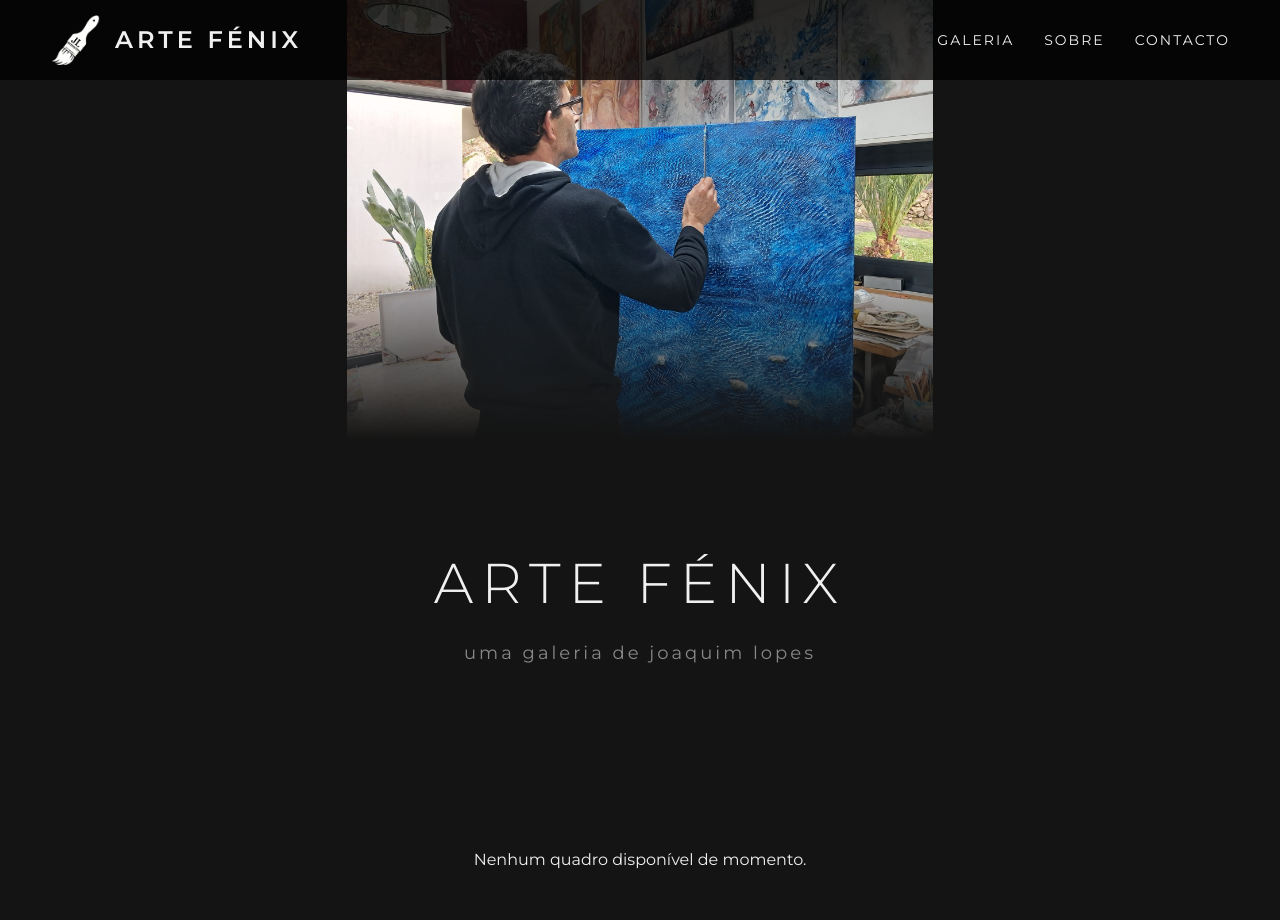
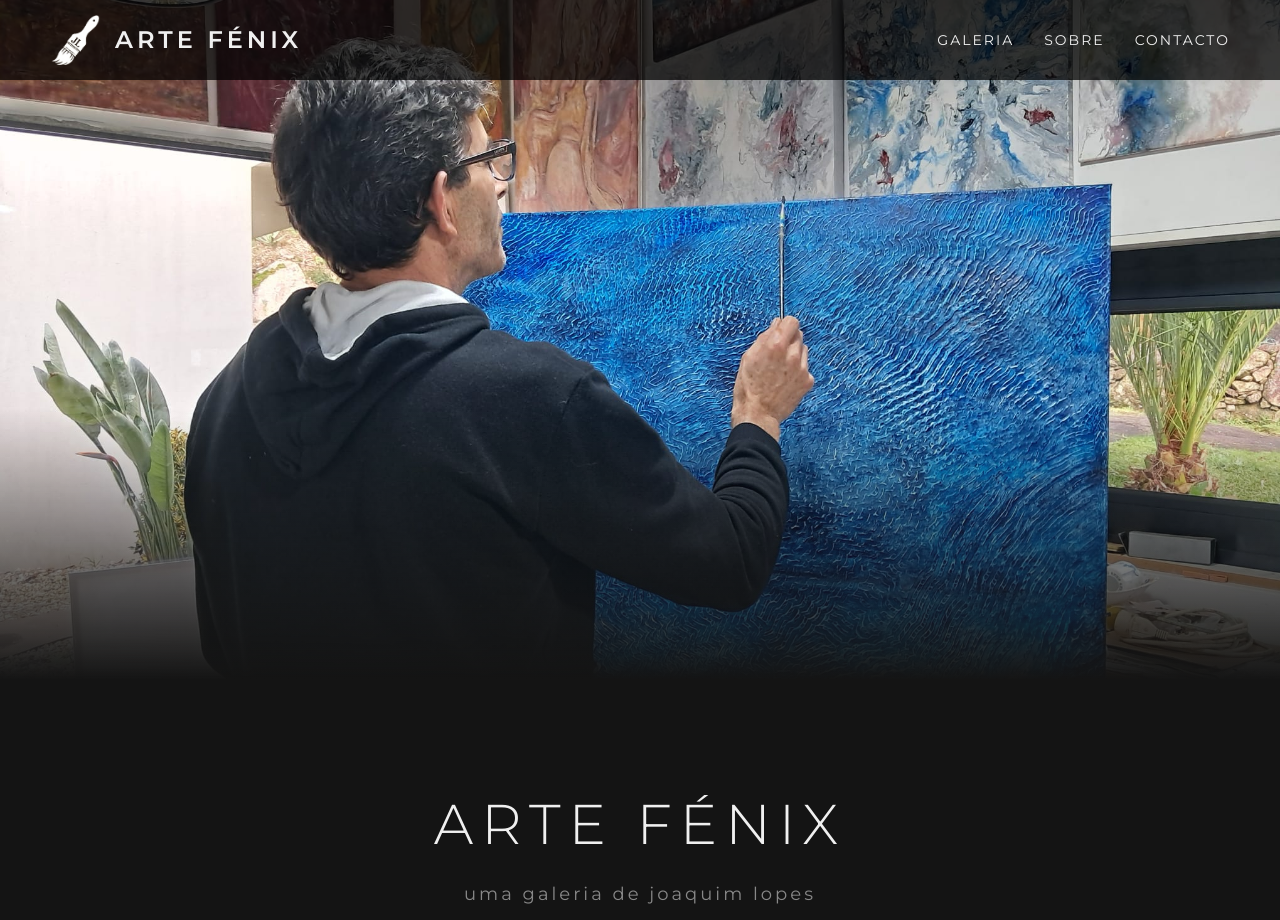
Before and after one commit to filoctete/django-portfolio, a Django app: page / in a window 1280 px wide. Shown: the top 920 px of the page. Before the commit the page ends 869 px from the top, so only its background shows below. Run offline with Django 5.2, Linux system fonts and the light colour scheme; data that the repository does not hold is empty.

Commit message:
last features suggested by client v4

```diff
--- a/gallery/static/css/style.css
+++ b/gallery/static/css/style.css
@@ -239,41 +239,45 @@ nav ul li a:hover { color: var(--accent); }
 }
 
 /* --- Hero Section (Efeito Luxo Bugatti) --- */
+/* --- Hero Section (Efeito Luxo) --- */
 .hero-section {
     position: relative;
     width: 100%;
-
-    /* Ocupa quase toda a altura da viewport, exceto a navbar */
-    height: 55vh;
+    /* 85vh dá uma altura grandiosa, mas deixa um bocadinho do fundo aparecer para convidar a fazer scroll */
+    height: 85vh;
     overflow: hidden;
-    /* Adiciona uma margem negativa para "subir" e ficar por trás da navbar sutilmente, se desejado */
-    margin-top: -1px;
+    margin-top: 0;
 }
 
 .hero-image-wrapper {
     width: 100%;
-    height: 55vh; /* Tem de ser exatamente igual à altura da .hero-section */
+    height: 85vh; /* TEM DE SER EXATAMENTE IGUAL À .hero-section PARA A SOMBRA ALINHAR */
     position: fixed;
     top: 0;
     left: 0;
-    z-index: -1;
-    background-color: var(--bg-color); /* Fundo igual ao site para disfarçar as barras laterais que vão surgir nos monitores ultra-largos */
+    z-index: -1; /* Mantém o efeito parallax fixo ao fundo */
+    background-color: var(--bg-color);
 }
 
 .hero-image {
     width: 100%;
-    height: 100%; /* Força a imagem a respeitar a altura do wrapper */
-    object-fit: contain; /* Como está a 100% de largura e altura, o contain vai encaixar a imagem perfeitamente sem cortar */
-    object-position: center center;
+    height: 100%;
+    object-fit: cover; /* Preenche a largura e altura toda do wrapper sem deixar barras vazias */
+    /* O SEGREDO: Foca a imagem nos 25% a contar do topo. Assim corta o teto extra e garante que a cabeça e o braço ficam no centro das atenções! */
+    object-position: center 25%;
 }
 
-.hero-content {
-    position: relative;
-    height: 100%;
-    display: flex;
-    justify-content: center;
-    align-items: center;
-    z-index: 1; /* Para ficar por cima da imagem wrapper */
+/* --- Sombra Correta na Hero Section --- */
+.hero-section::after {
+    content: "";
+    position: absolute;
+    bottom: 0; /* Agora sim, a sombra vai colar-se perfeitamente ao fundo da imagem */
+    left: 0;
+    width: 100%;
+    height: 40%; /* Altura do degradé */
+    background: linear-gradient(to bottom, rgba(20, 20, 20, 0) 0%, var(--bg-color) 100%);
+    pointer-events: none;
+    z-index: 1;
 }
 /* --- Animação de Revelação (Fade-in) --- */
 
@@ -292,20 +296,6 @@ nav ul li a:hover { color: var(--accent); }
     visibility: visible;
 }
 
-/* --- Sombra Correta na Hero Section --- */
-.hero-section::after {
-    content: "";
-    position: absolute;
-    bottom: 0; /* Cola a sombra ao fundo da secção e não do ecrã */
-    left: 0;
-    width: 100%;
-    height: 40%; /* Ocupa apenas a parte de baixo da imagem */
-
-    /* Desvanece do transparente para a cor de fundo do teu site */
-    background: linear-gradient(to bottom, rgba(5, 5, 5, 0) 0%, var(--bg-color) 100%);
-    pointer-events: none;
-    z-index: 1;
-}
 
 /* =========================================================
    CSS RESPONSIVO (Tablets e Telemóveis)
```
